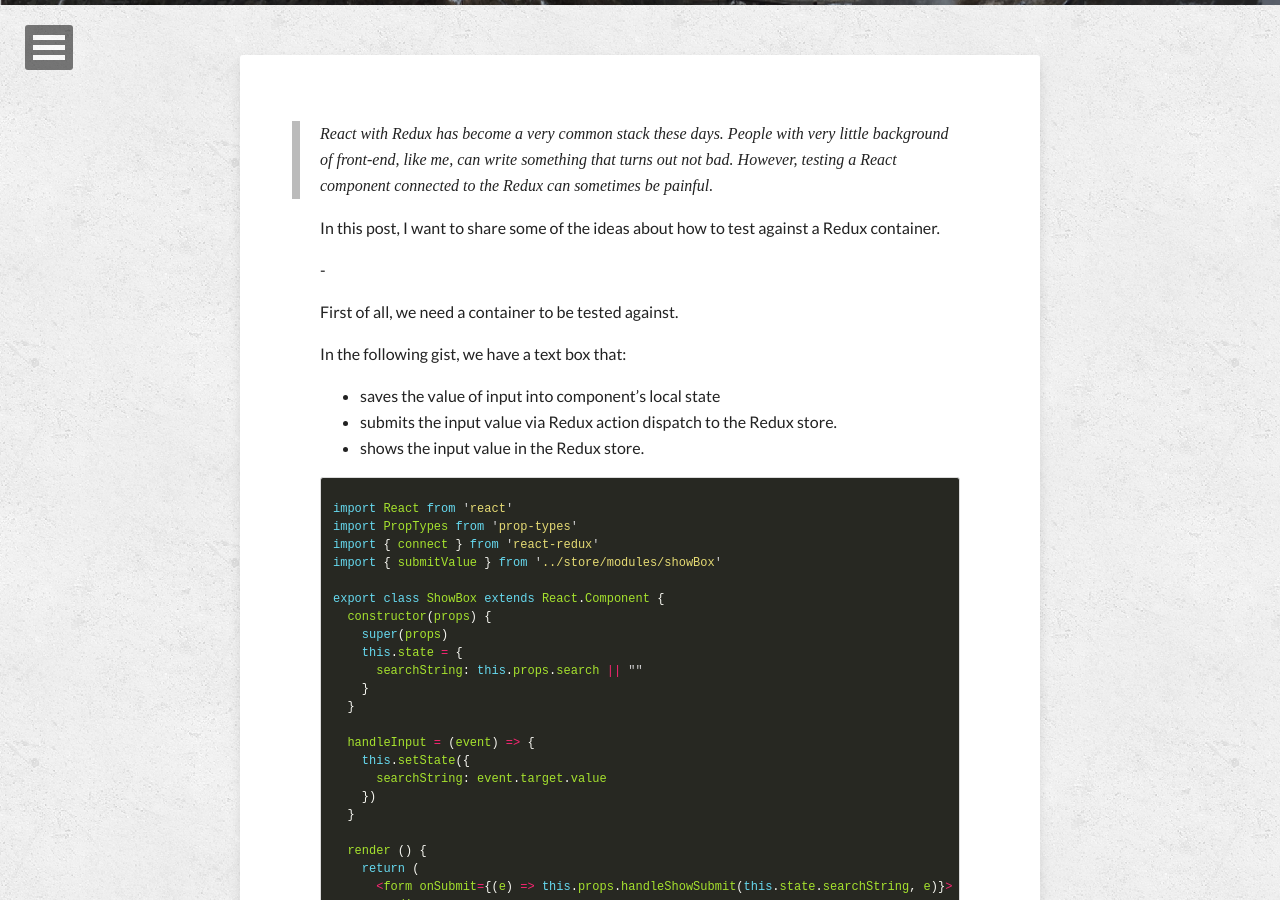
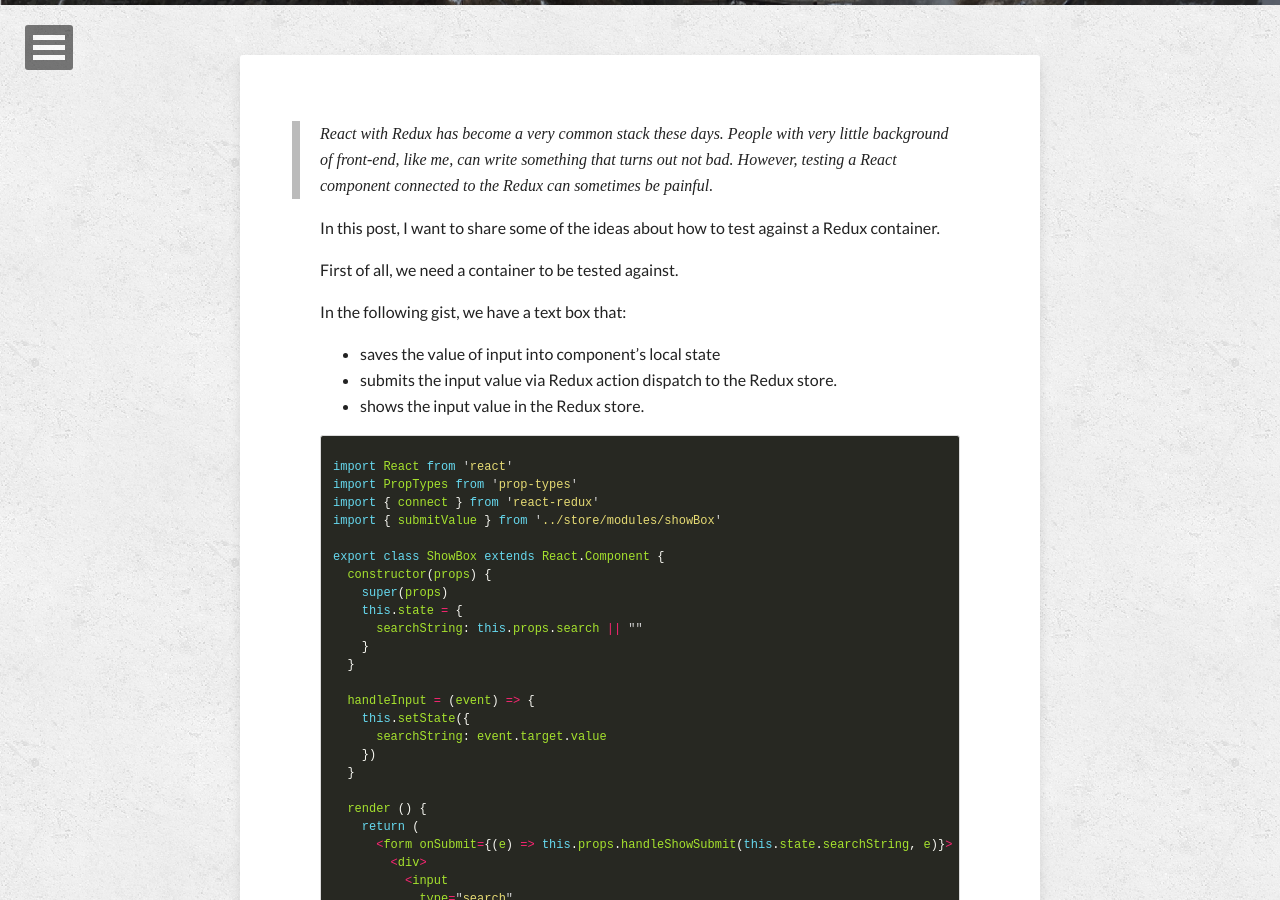
Before and after one commit to visualskyrim/visualskyrim.github.io, a Jekyll site: the page built from _posts/2017-05-22-test-your-container-with-enzyme.md, in a window 1280 px wide and 900 px high, scrolled down 395 px. Built offline with Jekyll 4.4.1, drawn with Linux system fonts in a browser that asks for light colours; nearby versions of some CDN libraries; comment, search, counter and statistics services are not loaded.

Commit message:
Remove malformed text

```diff
--- a/_posts/2017-05-22-test-your-container-with-enzyme.md
+++ b/_posts/2017-05-22-test-your-container-with-enzyme.md
@@ -20,7 +20,6 @@ People with very little background of front-end, like me, can write something th
 
 In this post, I want to share some of the ideas about how to test against a Redux container.
 
--
 
 First of all, we need a container to be tested against.
 
@@ -124,7 +123,7 @@ export default shallowWithStore;
 
 ## Make sure it’s working
 
-Let’s first try to shallow-render our component in the tests with the ``shallowWithStore`` we created. We are going to mock our Redux store by using [createMockStore(state)](https://www.npmjs.com/package/redux-test-utils) from [redux-test-utils](http://redux-test-utils/).
+Let’s first try to shallow-render our component in the tests with the `shallowWithStore` we created. We are going to mock our Redux store by using [createMockStore(state)](https://www.npmjs.com/package/redux-test-utils) from [redux-test-utils](http://redux-test-utils/).
 
 {% highlight js %}
 describe('ConnectedShowBox', () => {
@@ -140,7 +139,7 @@ describe('ConnectedShowBox', () => {
 {% endhighlight %}
 
 
-By using ``shallowWithStore`` with the mocked store, we can finally shallow-render our container.
+By using `shallowWithStore` with the mocked store, we can finally shallow-render our container.
 
 {% highlight js %}
 it("should render a text box with no string inside if search string is not provided by store", () => {
@@ -197,9 +196,9 @@ it("should render a text box with no string inside if search string is not provi
 
 To test the DOM structure, you can use [find()](http://airbnb.io/enzyme/docs/api/ShallowWrapper/find.html) to traverse the rendered result, then use [prop()](http://airbnb.io/enzyme/docs/api/ShallowWrapper/prop.html) to get the desired attribute then make the assertion.
 
-To test event handler, you can first get the element with ``find()``, then use [simulate()](http://airbnb.io/enzyme/docs/api/ShallowWrapper/simulate.html) to trigger the event. After that, just make assertion as usual.
+To test event handler, you can first get the element with `find()`, then use [simulate()](http://airbnb.io/enzyme/docs/api/ShallowWrapper/simulate.html) to trigger the event. After that, just make assertion as usual.
 
-Please note that we call ``dive()`` before calling ``find()``.
+Please note that we call `dive()` before calling `find()`.
 
 > I used [Chai](http://chaijs.com/) for assertion. It might look different from what you would write depending on your setup.
 
@@ -215,16 +214,16 @@ expect(component.find("").prop("value")).to.equal("");
 
 The reason is that shallow-render ***only renders the direct children of a component***.
 
-When we shallow-render connected container ``<ConnectedShowBox />``, the deepest level it gets rendered is ``<ShowBox />``. All the stuff inside the ShowBox’s ``render()`` will not be rendered at all.
+When we shallow-render connected container `<ConnectedShowBox />`, the deepest level it gets rendered is `<ShowBox />`. All the stuff inside the ShowBox’s `render()` will not be rendered at all.
 
 To make the result of shallow-render go one layer deeper( to render the stuff inside the `<ShowBox />`), we need to call [dive()](http://airbnb.io/enzyme/docs/api/ShallowWrapper/dive.html) first.
 
-> You can also test mapStateToProps here by simply changing the mocked ``state(testState)``.
+> You can also test mapStateToProps here by simply changing the mocked `state(testState)`.
 
 
 ## Test Redux dispatch mapDispatchToProps
 
-Test ``mapDispatchToProps`` with Enzyme is really easy.
+Test `mapDispatchToProps` with Enzyme is really easy.
 
 {% highlight js %}
 it("should render a text box with no string inside if search string is not provided by store", () => {
@@ -248,12 +247,10 @@ it("should render a text box with no string inside if search string is not provi
 });
 {% endhighlight %}
 
-Just like what we did to test ``handleInput()``. First we use ``find()`` to get the element that we need to trigger, then use the ``simulate()`` to trigger the event.
+Just like what we did to test `handleInput()`. First we use `find()` to get the element that we need to trigger, then use the `simulate()` to trigger the event.
 
-Finally use ``isActionDispatched()`` to check whether the expected action is dispatched.
+Finally use `isActionDispatched()` to check whether the expected action is dispatched.
 
-
--
 
 And that is it! I think this is enough for most the use cases in testing.
 
```
